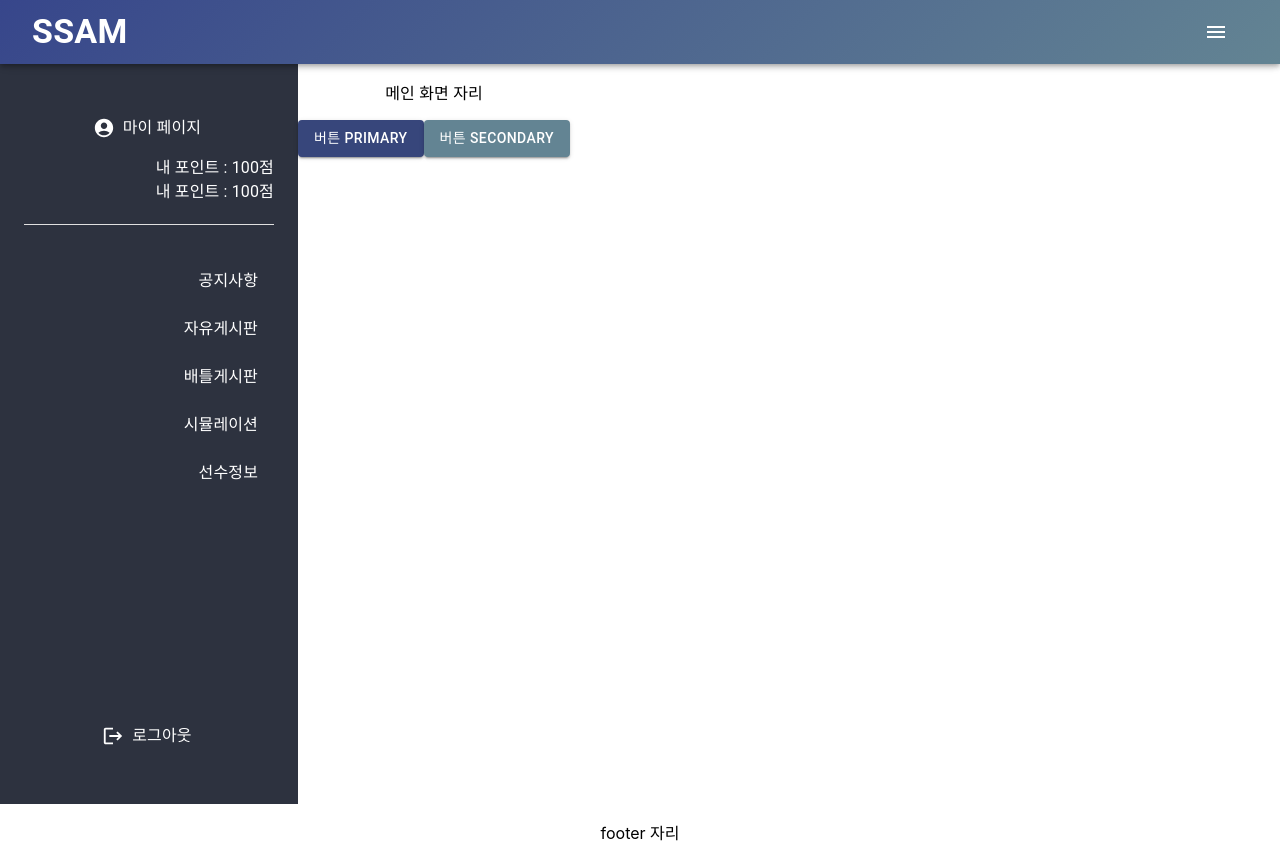
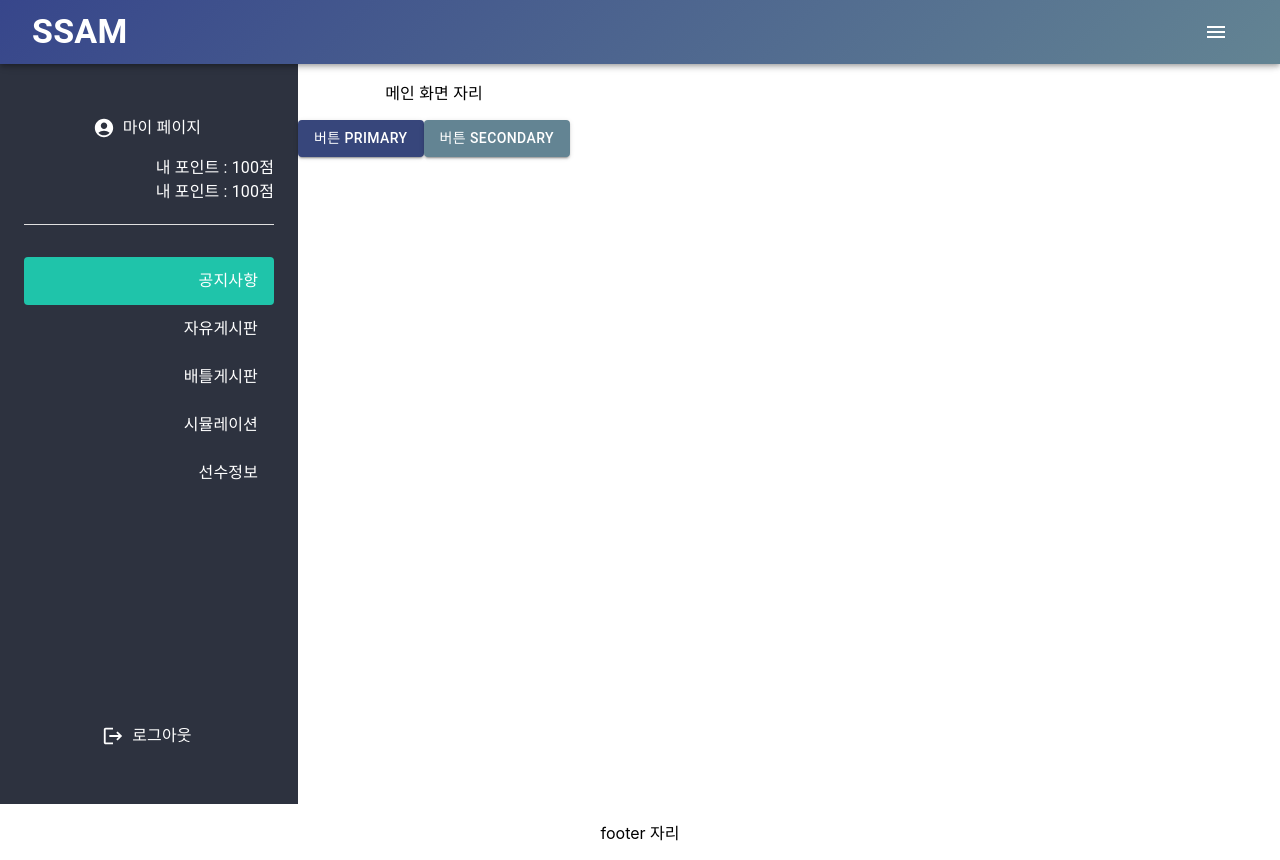
Before and after one commit to tekies09/ssafy-ssam, a React (Create React App) app in the folder Frontend/: page / in a window 1280 px wide. Built offline with nearby package versions, Linux system fonts and the light colour scheme.

Commit message:
[FE] :sparkles: feat: Add menu selected setting

```diff
--- a/Frontend/src/components/Sidebar.css
+++ b/Frontend/src/components/Sidebar.css
@@ -1,3 +1,7 @@
 .nav-item:hover {
   background-color: #1fc4aa !important;
 }
+
+.Mui-selected {
+  background-color: #1fc4aa !important;
+}
--- a/Frontend/src/components/Sidebar.jsx
+++ b/Frontend/src/components/Sidebar.jsx
@@ -7,16 +7,22 @@ import AccountCircleIcon from "@mui/icons-material/AccountCircle";
 import LogoutIcon from "@mui/icons-material/Logout";
 
 const Sidebar = props => {
-  // const [selected, setSelected] = useState(false);
+  const [selectedIndex, setSelectedIndex] = React.useState(0);
 
-  // // 다 false로 놓고 클릭한 것만 selected로
-  // const toggleSelected = () => {
-  //   setSelected(!selected);
-  //   console.log(selected);
-  //   console.log("toggle");
-  // };
+  const handleMenuClick = (event, index) => {
+    setSelectedIndex(index);
+  };
 
   const sidebarWidth = 250;
+  const myPoint = 100;
+  // 로그인한 경우 => "나만의 팀" 메뉴 추가
+  const menus = [
+    "공지사항",
+    "자유게시판",
+    "배틀게시판",
+    "시뮬레이션",
+    "선수정보",
+  ];
 
   return (
     <Box
@@ -60,29 +66,30 @@ const Sidebar = props => {
           >
             <Typography textAlign="left">마이 페이지</Typography>
           </Button>
-          <Typography textAlign="right">내 포인트 : 100점</Typography>
-          <Typography textAlign="right">내 포인트 : 100점</Typography>
+          <Typography textAlign="right">내 포인트 : {myPoint}점</Typography>
+          <Typography textAlign="right">내 포인트 : {myPoint}점</Typography>
         </Box>
 
         <Divider color="white" />
 
-        {/* 로그인한 경우 나만의 팀 추가 */}
         <List sx={{ py: 4 }}>
-          {[
-            "공지사항",
-            "자유게시판",
-            "배틀게시판",
-            "시뮬레이션",
-            "선수정보",
-          ].map((text, index) => (
-            <ListItem button key={text} color="white" className="nav-item">
+          {menus.map((text, index) => (
+            <ListItem
+              sx={{ borderRadius: 1 }}
+              button
+              selected={selectedIndex === index}
+              onClick={event => handleMenuClick(event, index)}
+              key={text}
+              color="white"
+              className="nav-item"
+            >
               <ListItemText align="right" primary={text} />
             </ListItem>
           ))}
         </List>
       </div>
 
-      {/* 로그인한 경우 */}
+      {/* 유저가 로그인한 경우 */}
       <Box sx={{ mb: 6 }}>
         <Button
           sx={{ color: "white" }}
@@ -93,8 +100,6 @@ const Sidebar = props => {
           <Typography textAlign="left">로그아웃</Typography>
         </Button>
       </Box>
-
-      {/* 로그인한 경우 하단 로그아웃 버튼 */}
     </Box>
   );
 };
```
